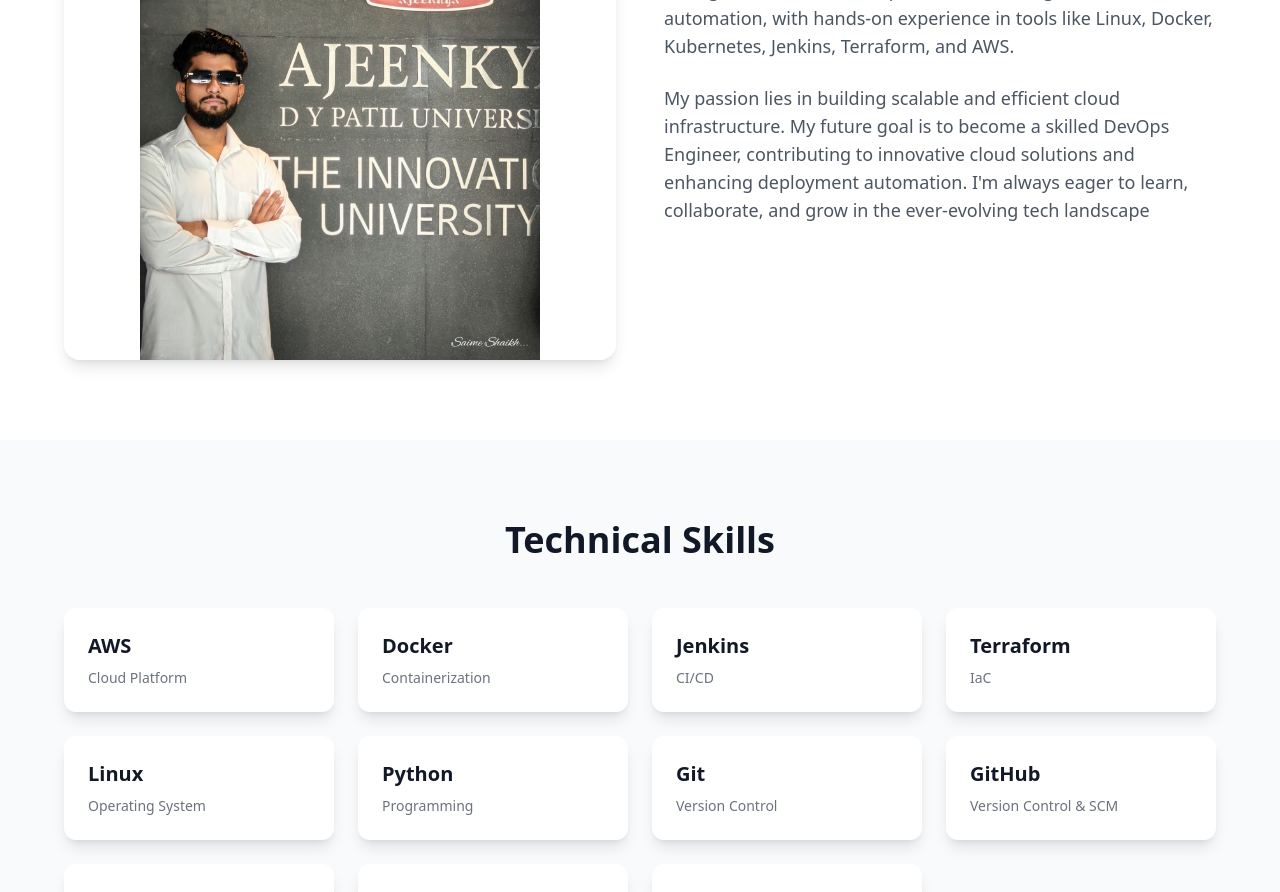
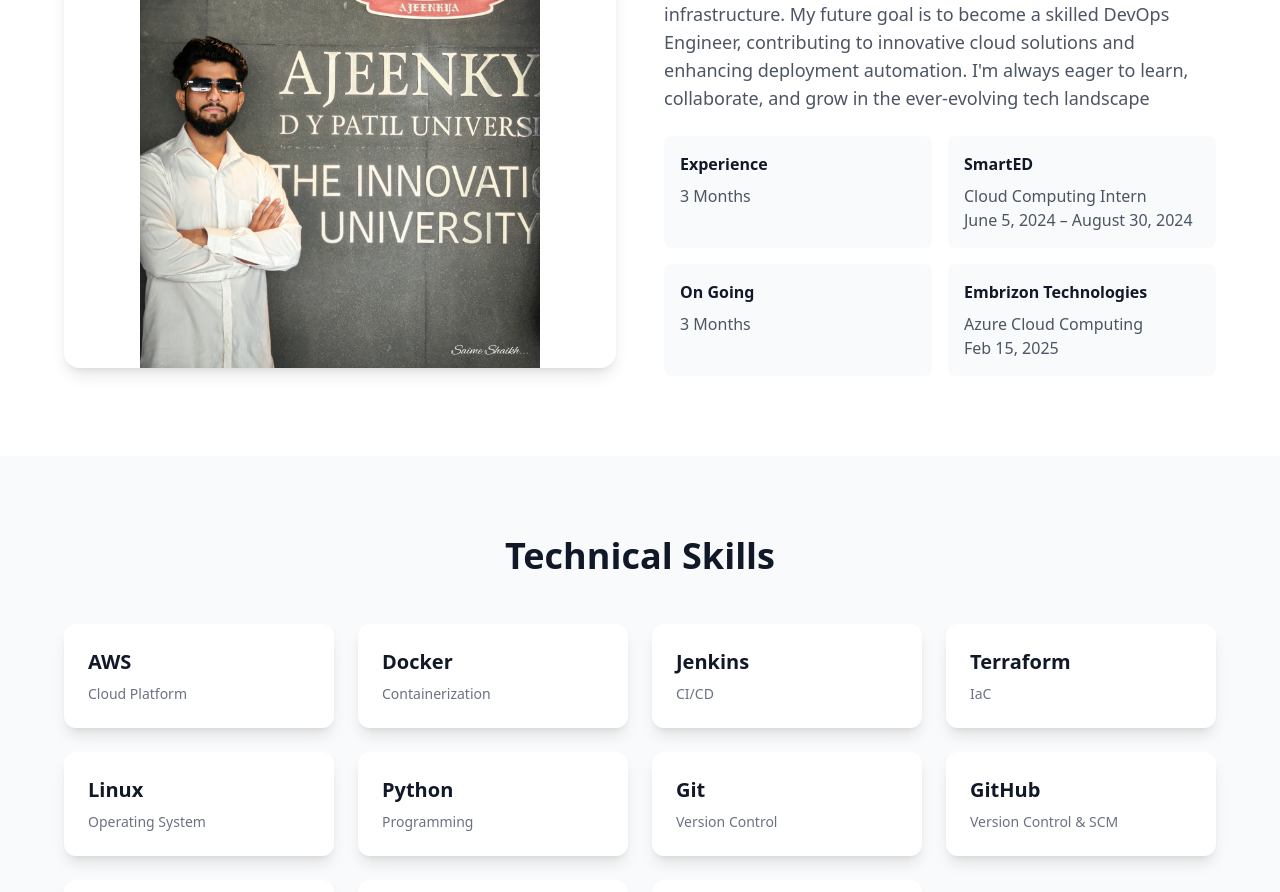
Before and after one commit to SaimShaikh/Portfolio-, a React (Vite) app: page / in a window 1280 px wide. Shown: the part 1120-2012 px from the top of the page. Built offline with nearby package versions, Linux system fonts and the light colour scheme.

Commit message:
intership added

```diff
--- a/src/components/About.tsx
+++ b/src/components/About.tsx
@@ -22,16 +22,27 @@ const About = () => {
             <p className="text-lg text-gray-600 dark:text-gray-300 mb-6">
             My passion lies in building scalable and efficient cloud infrastructure. My future goal is to become a skilled DevOps Engineer, contributing to innovative cloud solutions and enhancing deployment automation. I'm always eager to learn, collaborate, and grow in the ever-evolving tech landscape
             </p>
-            {/* <div className="grid grid-cols-2 gap-4">
+            { <div className="grid grid-cols-2 gap-4">
               <div className="p-4 bg-gray-50 dark:bg-gray-700 rounded-lg">
                 <h3 className="font-semibold text-gray-900 dark:text-white mb-2">Experience</h3>
-                <p className="text-gray-600 dark:text-gray-300">5+ Years</p>
+                <p className="text-gray-600 dark:text-gray-300">3 Months </p>
+              </div>
+
+              <div className="p-4 bg-gray-50 dark:bg-gray-700 rounded-lg">
+                <h3 className="font-semibold text-gray-900 dark:text-white mb-2">SmartED</h3>
+                <p className="text-gray-600 dark:text-gray-300">Cloud Computing Intern</p>
+                <p className="text-gray-600 dark:text-gray-300">June 5, 2024 – August 30, 2024</p>
               </div>
               <div className="p-4 bg-gray-50 dark:bg-gray-700 rounded-lg">
-                <h3 className="font-semibold text-gray-900 dark:text-white mb-2">Projects</h3>
-                <p className="text-gray-600 dark:text-gray-300">50+ Completed</p>
+                <h3 className="font-semibold text-gray-900 dark:text-white mb-2">On Going </h3>
+                <p className="text-gray-600 dark:text-gray-300">3 Months </p>
               </div>
-            </div> */}
+              <div className="p-4 bg-gray-50 dark:bg-gray-700 rounded-lg">
+                <h3 className="font-semibold text-gray-900 dark:text-white mb-2">Embrizon Technologies</h3>
+                <p className="text-gray-600 dark:text-gray-300">Azure Cloud Computing</p>
+                <p className="text-gray-600 dark:text-gray-300">Feb 15, 2025</p>
+              </div>
+            </div> }
           </div>
         </div>
       </div>
```
